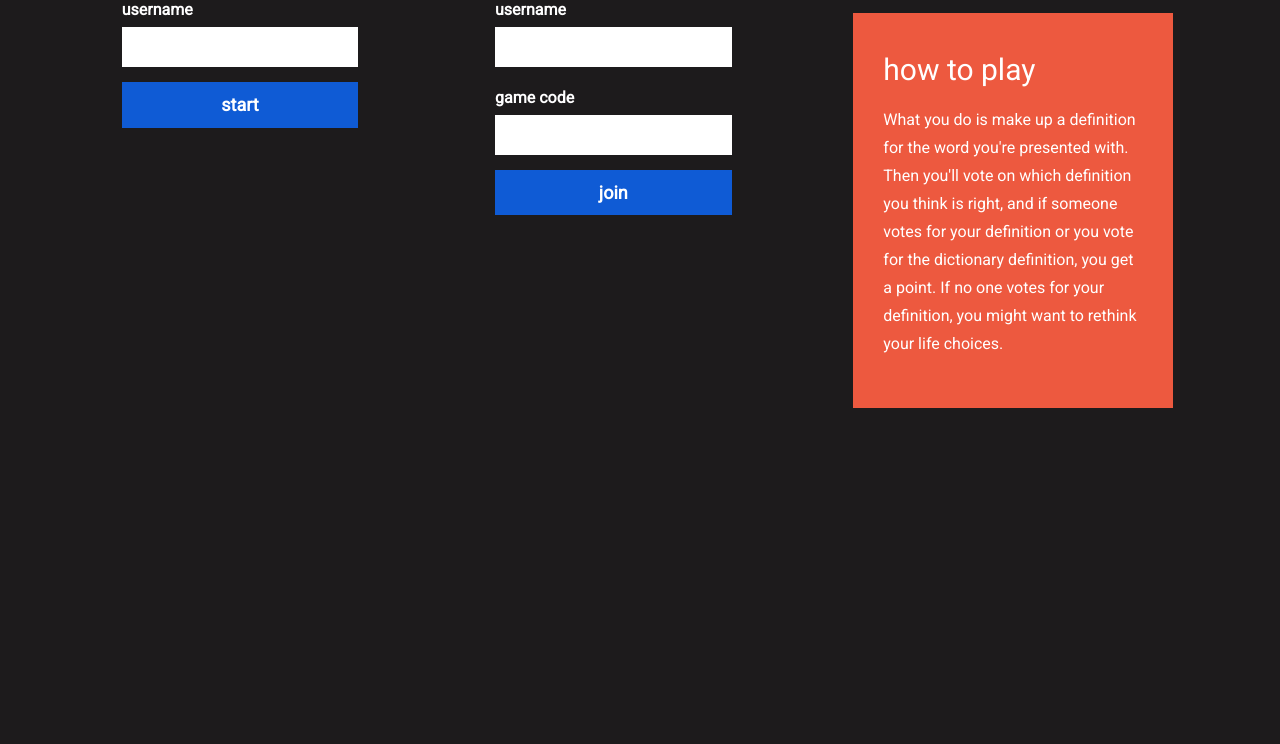
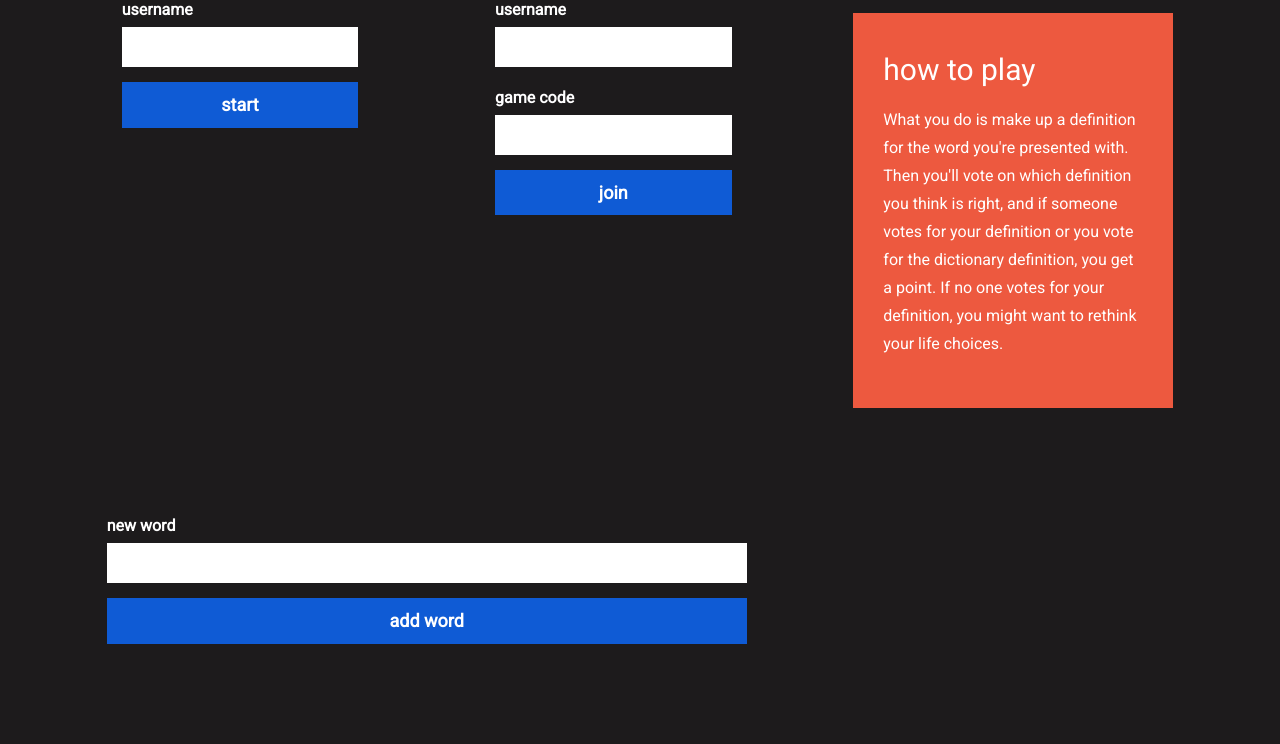
Before and after one commit to marsmans13/game_app, a Flask app: page /home in a window 1280 px wide. Shown: the part 391-1135 px from the top of the page. Before the commit the page ends 799 px from the top, so only its background shows below. Run offline with Flask 2, Linux system fonts and the light colour scheme; some libraries are stand-ins or nearby versions.

Commit message:
Add word form, update words per game

```diff
--- a/game_app/server.py
+++ b/game_app/server.py
@@ -75,6 +75,9 @@ def add_new_word(new_word_f):
 
         d = PyDictionary()
         def_dict = d.meaning(new_word_f.lower())
+        if not def_dict:
+            flash("No definition found")
+            return
         print("DEF FROM DICT", def_dict)
         for obj in def_dict:
             def_key = obj
@@ -101,8 +104,8 @@ def create_game(game_code):
     if request.method == 'POST':
         word_games = WordGame.query.filter_by(game_id=game.game_id).all()
         if not word_games:
-            for i in range(3):
-                num = random.randint(1, 24)
+            for i in range(10):
+                num = random.randint(1, 49)
                 word = Word.query.filter_by(word_id=num).first()
                 if not word:
                     pass
--- a/game_app/templates/home.html
+++ b/game_app/templates/home.html
@@ -64,7 +64,14 @@
                     </form>
                 </div>
             </div>
-
+	    <div class="row" style="margin-top: 300px;">
+		<form action="{{ url_for('home') }}" method="post">
+			<label class="input-label" for="username">new word</label>
+			<br/>
+			<input class="input-style" name="add_word" id="add_word">
+			<input class="btn-style" id="addWord" type="submit" value="add word">
+		</form>
+	    </div>
         </div>
         <div class="col-lg-1 col-xs-0"></div>
         <div class="col-lg-3 col-xs-12 red-box" style="margin-top:100px">
```
